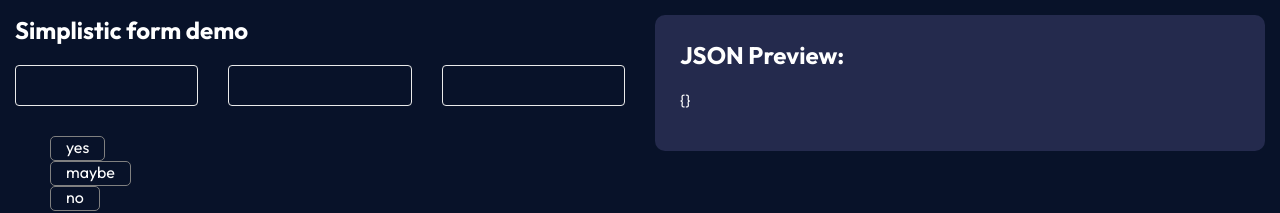
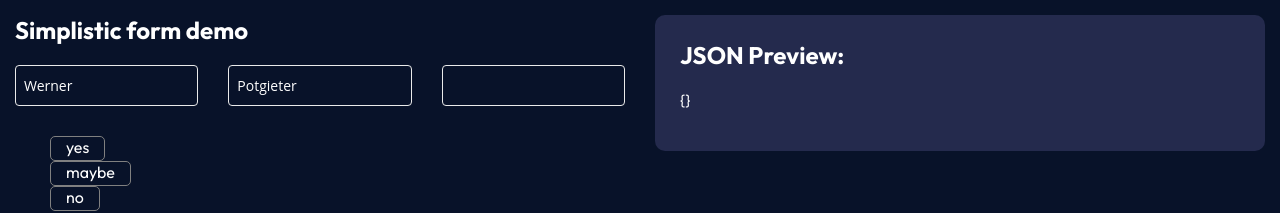
Before and after one commit to lastgiven/react-hook-form-demo2, a React (Vite) app: page /user in a window 1280 px wide. Shown: the top 213 px of the page. Built offline with nearby package versions, Linux system fonts and the light colour scheme.

Commit message:
Update CreateUser.page.jsx

```diff
--- a/src/pages/User/CreateUser.page.jsx
+++ b/src/pages/User/CreateUser.page.jsx
@@ -21,15 +21,15 @@ const CreateUser = () => {
 
   const methods = useForm({
     defaultValues: {
-      firstName: '',
-      lastName: '',
+      firstName: 'Werner',
+      lastName: 'Potgieter',
       email: '',
       status: '',
     },
   });
 
   useEffect(() => {
-    setPageTitle('Create User 123123');
+    setPageTitle('Create User');
   });
 
   const submit = (values) => {
```
